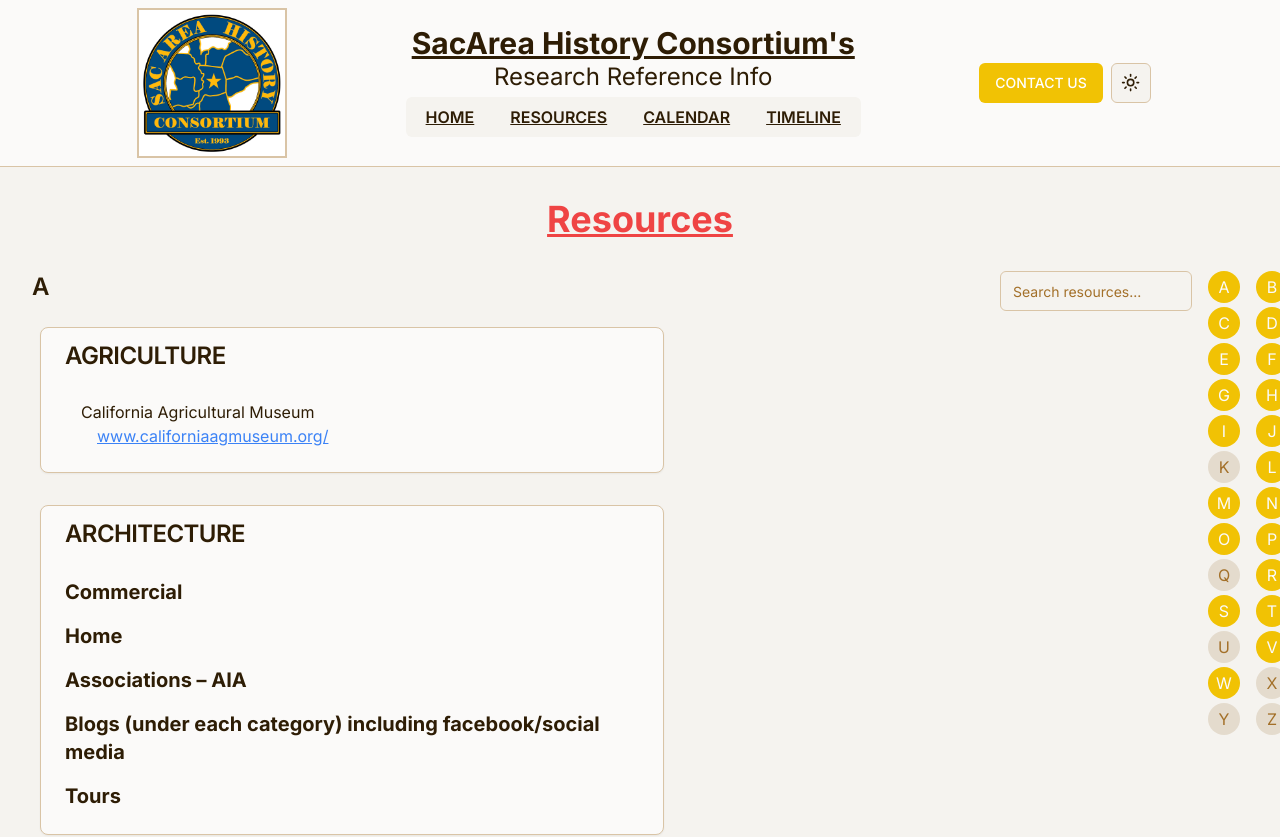
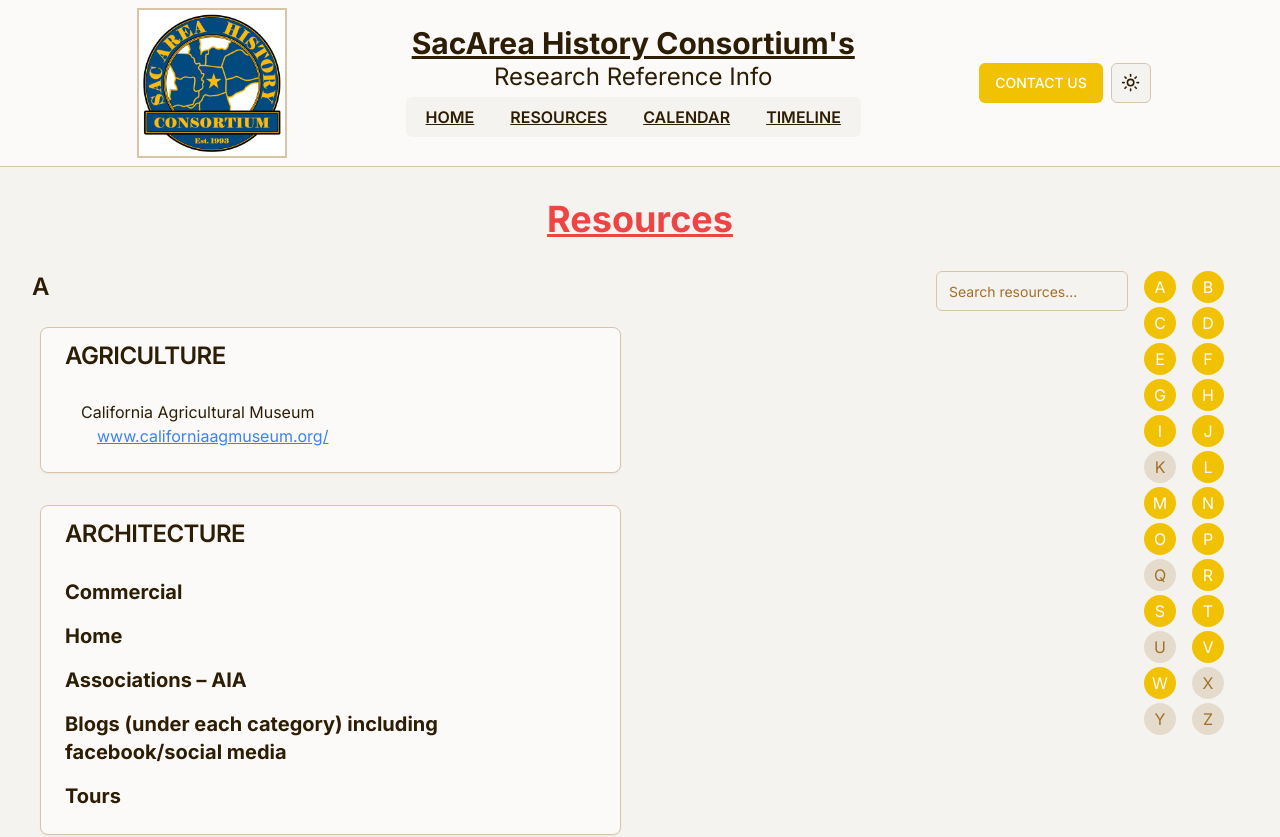
Before and after one commit to witcradg/sacareahistory, a Next.js app: page /resources in a window 1280 px wide. Shown: the top 837 px of the page. Built offline with nearby package versions, Linux system fonts and the light colour scheme.

Commit message:
pad alphabuttons to stay within the containing tag

```diff
--- a/app/resources/page.tsx
+++ b/app/resources/page.tsx
@@ -114,7 +114,7 @@ export default function ResourcesPage() {
 					</div>
 
 					{/* Search and alphabet navigation in separate columns */}
-					<div className="sticky top-[232px] self-start flex gap-4 h-fit">
+					<div className="sticky top-[232px] self-start flex gap-4 h-fit pr-16">
 						{/* Search column */}
 						<div className="w-48 shrink-0">
 							<Input
```
